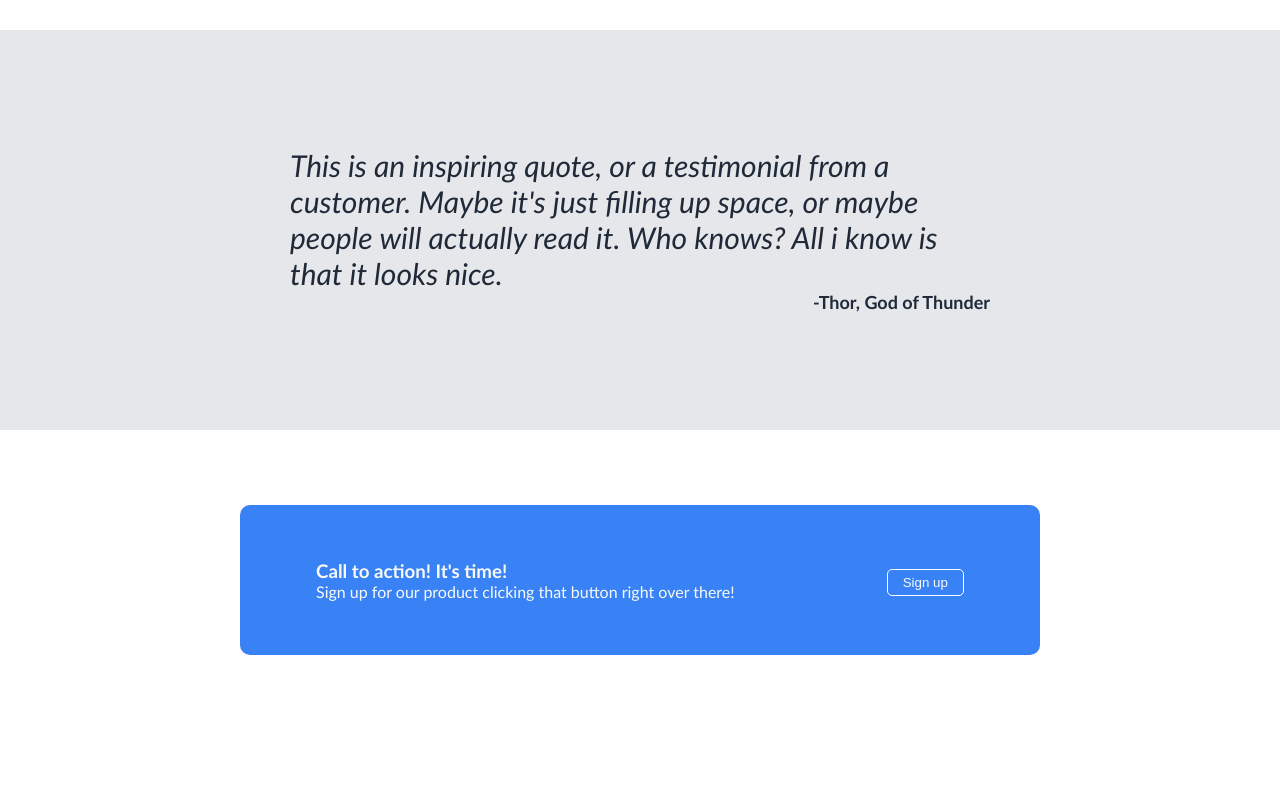
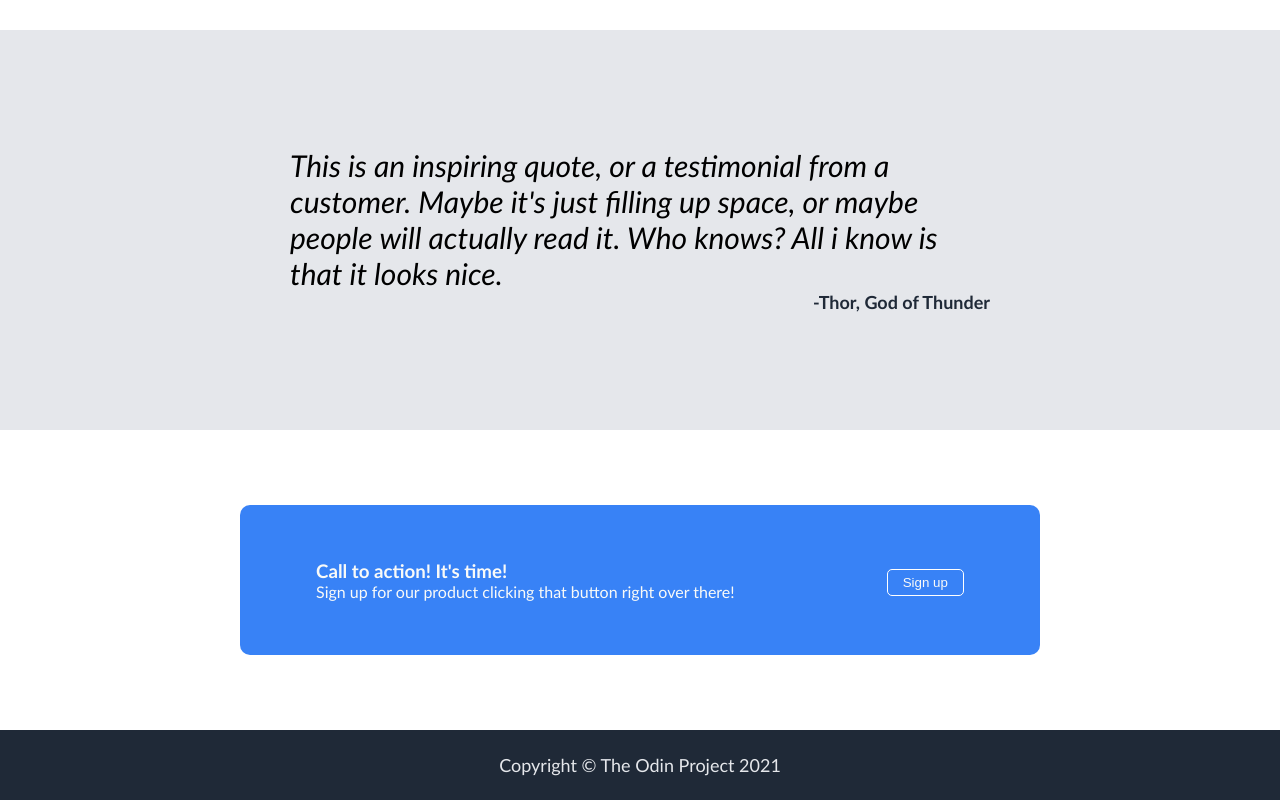
Before and after one commit to TomStlau/odin-first-landing-page, a plain HTML site: page index.html in a window 1280 px wide. Shown: the part 820-1620 px from the top of the page. Before the commit the page ends 1550 px from the top, so only its background shows below. Drawn offline with Linux system fonts and the light colour scheme.

Commit message:
Added the footer

```diff
--- a/index.html
+++ b/index.html
@@ -74,5 +74,8 @@
         </div>
       </div>
     </div>
+    <footer>
+      <p>Copyright © The Odin Project 2021</p>
+    </footer>
   </body>
 </html>
--- a/style.css
+++ b/style.css
@@ -128,7 +128,6 @@ button {
     width: 700px;
     display: flex;
     flex-direction: column;
-    color: #1f2937;
 
 }
 
@@ -141,6 +140,7 @@ button {
     margin-left: auto;
     font-size: 18px;
     font-weight: bolder;
+    color: #1f2937;
 }
 
 .last-part {
@@ -164,3 +164,13 @@ button {
 #last-btn {
     border: 1px solid white;
 }
+
+footer {
+    height: 70px;
+    background-color: var(--dark-background);
+    color: #e5e7eb;
+    display: flex;
+    justify-content: center;
+    align-items: center;
+    font-size: 18px;
+}
```
